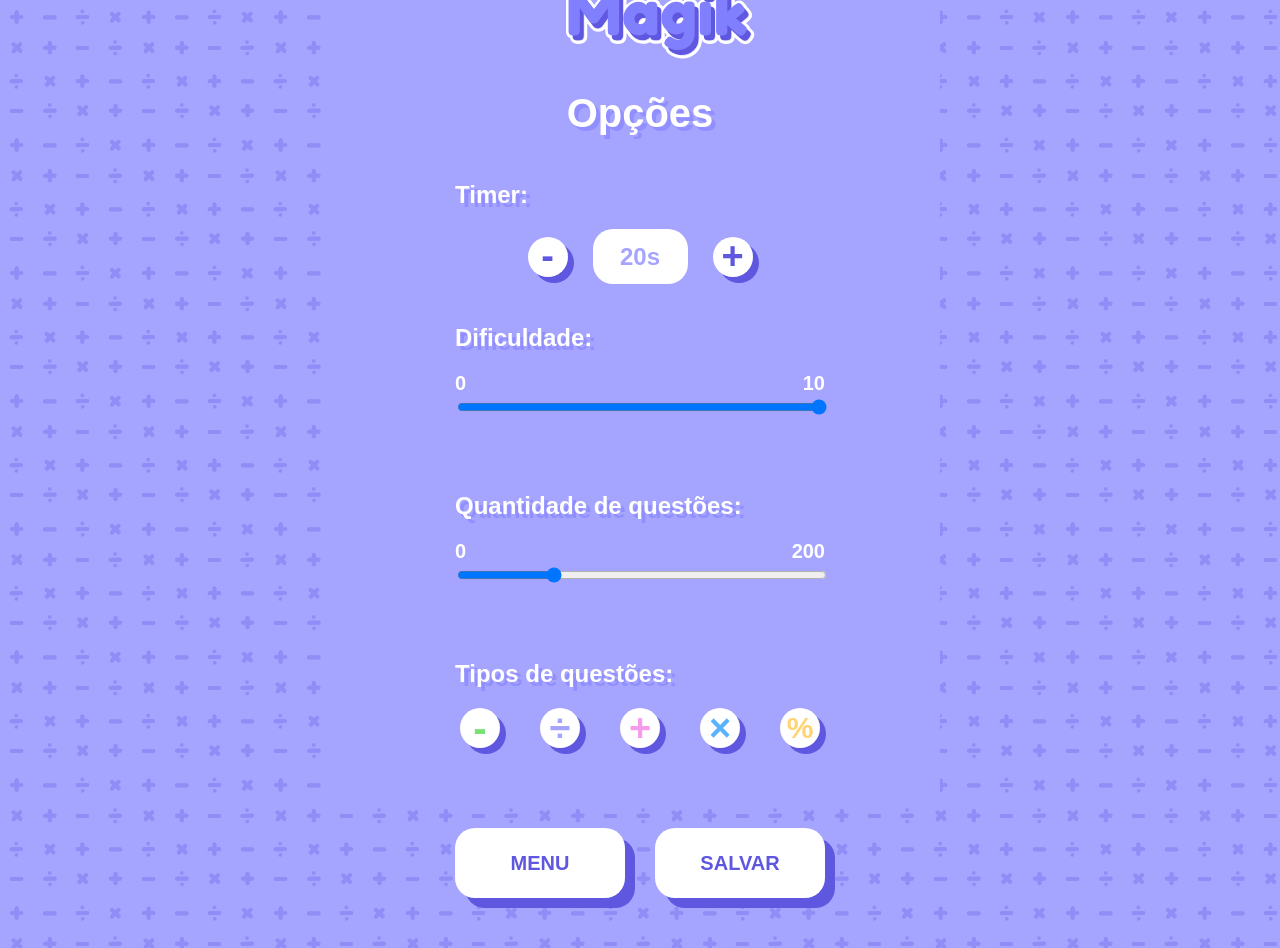
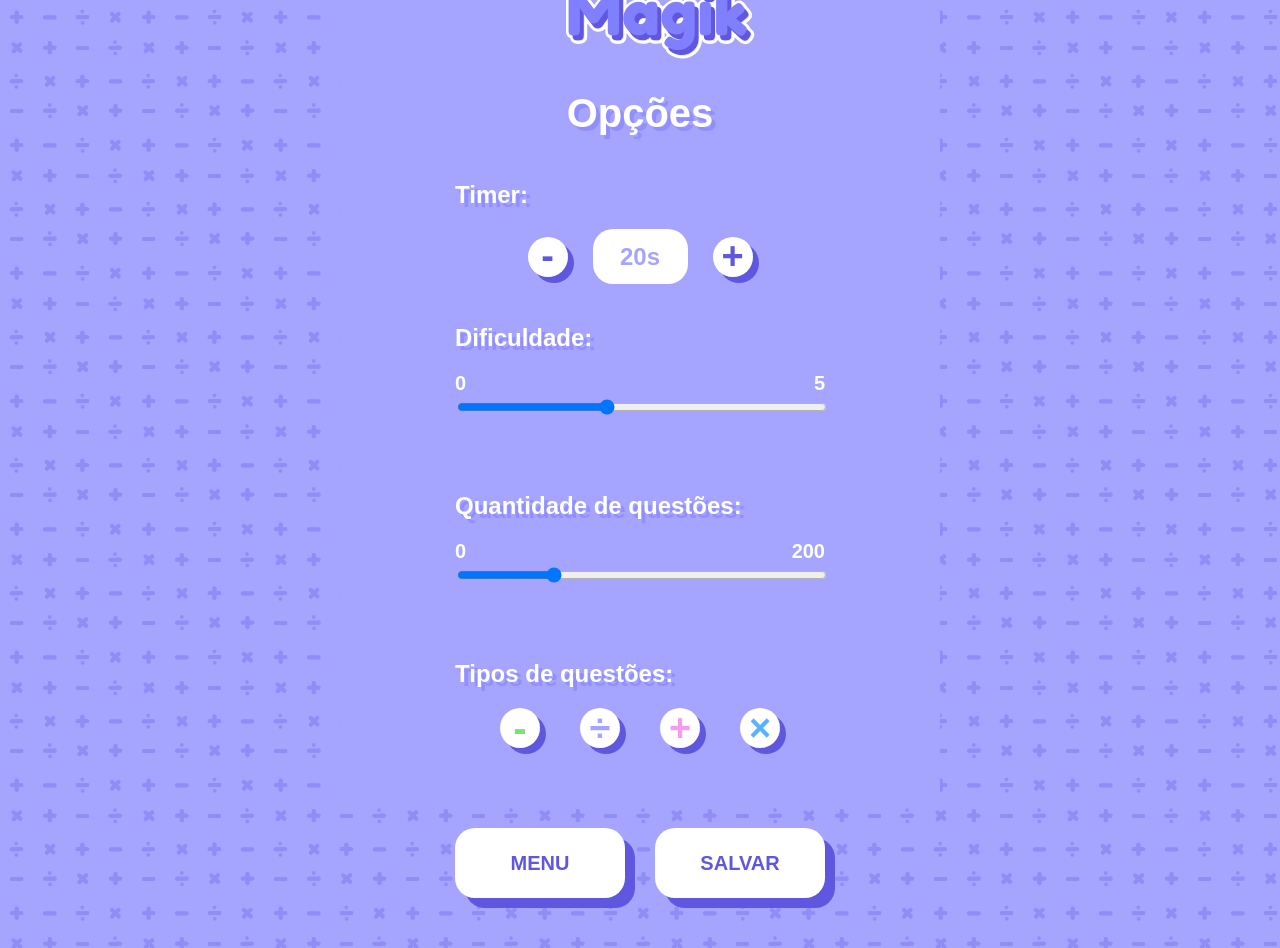
Before and after one commit to ana-borowsky/mathmagik, a React (Create React App) app: page /settings in a window 1280 px wide. Built offline with nearby package versions, Linux system fonts and the light colour scheme; a web font is replaced by a local one.

Commit message:
Implement difficulty and save button

```diff
--- a/src/pages/SettingsPage.tsx
+++ b/src/pages/SettingsPage.tsx
@@ -7,17 +7,20 @@ function SettingsPage() {
   const navigate = useNavigate();
 
   const [timer, setTimer] = useState(20);
+  const [difficulty, setDifficulty] = useState(2);
 
   function decreaseTime() {
-    let currentTimer = timer - 1;
-    setTimer(currentTimer);
-    localStorage.setItem("timer", (currentTimer).toString());
+    setTimer(timer - 1);
   }
 
   function increaseTime() {
-    let currentTimer = timer + 1;
-    setTimer(currentTimer);
-    localStorage.setItem("timer", (currentTimer).toString());
+    setTimer(timer + 1);
+  }
+
+  function save() {
+    console.log(difficulty)
+    localStorage.setItem("timer", (timer).toString());
+    localStorage.setItem("difficulty", (difficulty).toString());
   }
 
   return (
@@ -50,10 +53,10 @@ function SettingsPage() {
           <div className='range'>
             <div className='difficulty-text'>
               <div className='value left'>0</div>
-              <div className='value right'>10</div>
+              <div className='value right'>5</div>
             </div>
             <div className='field'>
-              <input type='range' min='0' max='10'></input>
+              <input id='difficulty' type='range' min='0' max='5' value={difficulty} onChange={(e) => setDifficulty(parseInt(e.target.value))}/>
             </div>
           </div>
         </div>
@@ -84,17 +87,12 @@ function SettingsPage() {
             </button>
             <button className='round-btn types'>
               <div className='signal pink'>
-                +
+              +
               </div>
             </button>
             <button className='round-btn types'>
               <div className='signal blue'>
               ×
-              </div>
-            </button>
-            <button className='round-btn types'>
-              <div className='signal-big yellow'>
-              %
               </div>
             </button>
           </div>
@@ -103,7 +101,7 @@ function SettingsPage() {
       <div className='gap'></div>
       <div className='buttons'>
         <button className='button-std' onClick={()=>(navigate('/main'))}>MENU</button>
-        <button className='button-std' onClick={()=>(navigate('/main'))}>SALVAR</button>
+        <button className='button-std' onClick={save}>SALVAR</button>
       </div>
       <div className='gap'></div>
     </>
```
